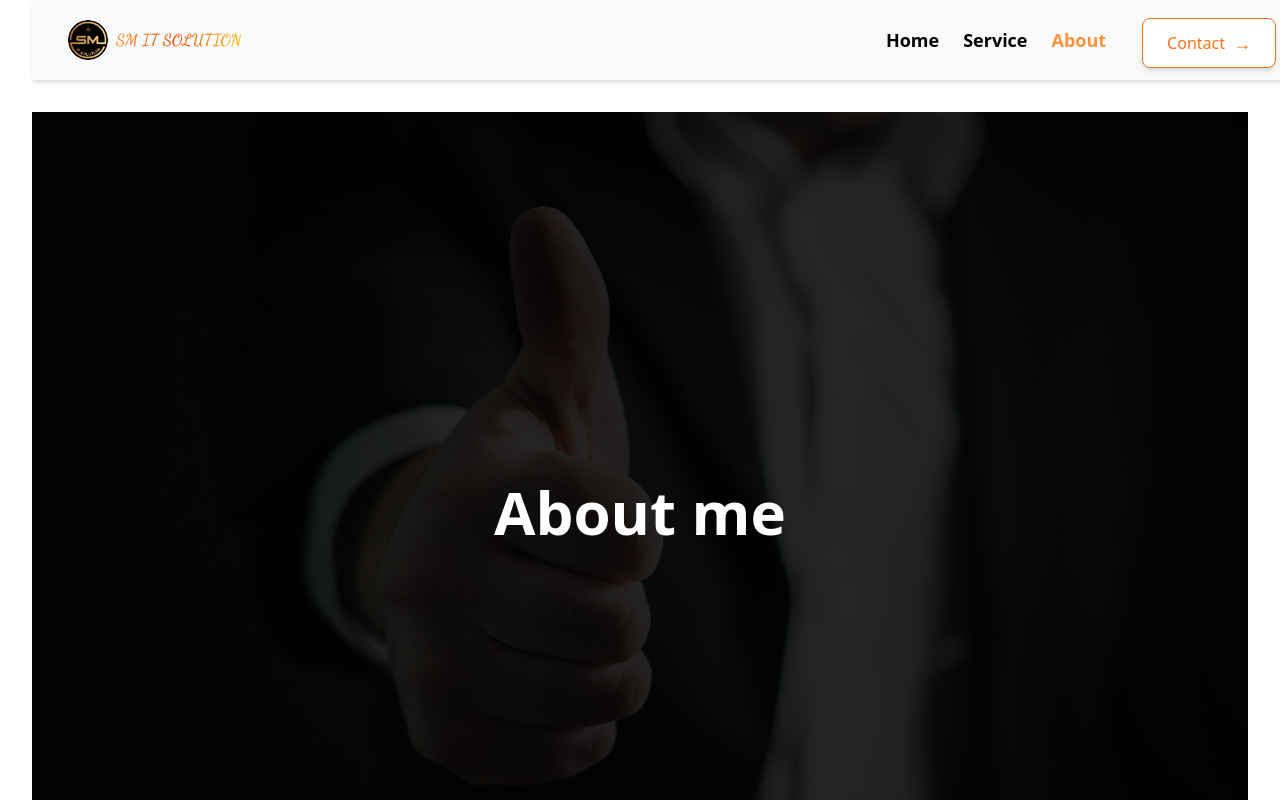
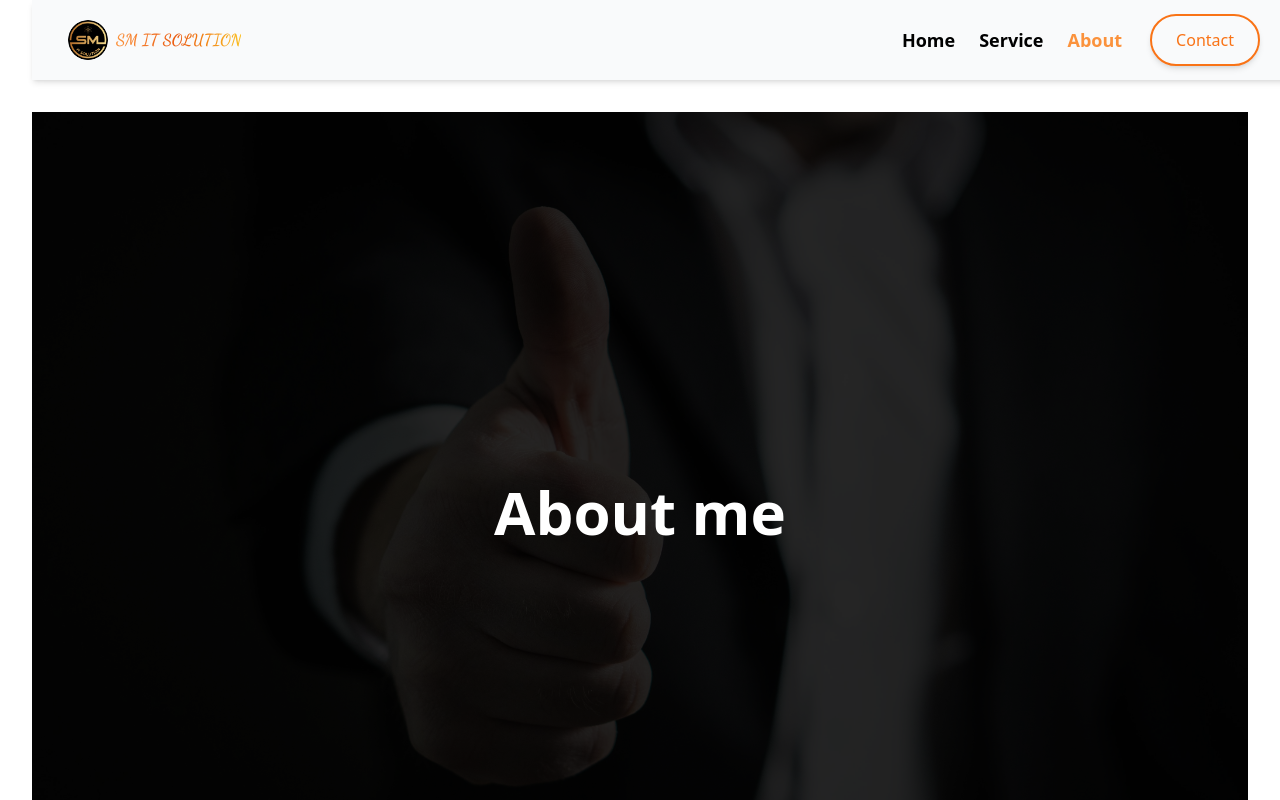
Before and after one commit to Mdsakib999/SMIT-2.0, a React (Vite) app: page /about in a window 1280 px wide. Shown: the top 800 px of the page. Built offline with nearby package versions, Linux system fonts and the light colour scheme; a web font is replaced by a local one.

Commit message:
add a btn

```diff
--- a/src/Components/HomeComponents/HomeFAQ.jsx
+++ b/src/Components/HomeComponents/HomeFAQ.jsx
@@ -19,13 +19,13 @@ const HomeFAQ = () => {
       <div className="mx-auto max-w-7xl px-4 sm:px-6 lg:px-8 ">
         <div className="mb-16">
           <SectionTitle title={"Your Queries, Our Priority"}
-        description={"Quick and Clear Answers to Help You Navigate Our Tech Services."}>
+            description={"Quick and Clear Answers to Help You Navigate Our Tech Services."}>
 
           </SectionTitle>
 
         </div>
 
-        <div className='flex items-center gap-6'>
+        <div className='flex flex-col md:flex-row  items-center gap-6'>
 
           <div className=' md:w-[40%] relative'>
             <img className='animate-pulse' src={img} alt="" />
--- a/src/Components/HomeComponents/ServiceSection.jsx
+++ b/src/Components/HomeComponents/ServiceSection.jsx
@@ -173,7 +173,18 @@ const ServiceSection = () => {
                         ))
                     }
                 </div>
-                <Link to={'/services'} className="flex items-center gap-2 justify-end mt-4">See more <FaArrowRightLong className="text-orange-400  mt-[0.20rem]" /></Link>
+
+                <Link to={'/services'} className="p-4 flex flex-col items-end justify-end">
+                    <div className="cursor-pointer">
+                        <button className="relative inline-flex items-center justify-center px-6 py-3 overflow-hidden font-medium text-orange-600 transition duration-300 ease-out border-2 border-orange-500 rounded-full shadow-md group">
+                            <span className="absolute inset-0 flex items-center justify-center w-full h-full text-white duration-300 -translate-x-full bg-orange-500 group-hover:translate-x-0 ease">
+                                <svg className="w-6 h-6" fill="none" stroke="currentColor" viewBox="0 0 24 24" xmlns="http://www.w3.org/2000/svg"><path strokeLinecap="round" strokeLinejoin="round" strokeWidth="2" d="M14 5l7 7m0 0l-7 7m7-7H3"></path></svg>
+                            </span>
+                            <span className="absolute flex items-center justify-center w-full h-full text-orange-500 transition-all duration-300 transform group-hover:translate-x-full ease">See more</span>
+                            <span className="relative invisible">See more</span>
+                        </button>
+                    </div>
+                </Link>
             </div>
         </div>
     );
--- a/src/Components/Shared/Navbar.jsx
+++ b/src/Components/Shared/Navbar.jsx
@@ -26,7 +26,7 @@ const Navbar = () => {
                 </Link>
 
                 {/* Desktop Navigation */}
-                <ul className='hidden md:flex'>
+                <ul className='hidden md:flex items-center'>
                     {navData?.map(item => (
 
                         <li key={item.id} className="relative group px-3 py-2">
@@ -73,12 +73,23 @@ const Navbar = () => {
 
 
                     ))}
-                    <Link
+                    {/* <Link
                         className="ms-6 -mb-[6px] rounded-lg flex justify-center items-center text-orange-500 px-6 py-2 border border-orange-500 bg-white shadow-md hover:bg-orange-500 hover:text-white transition-colors duration-300 ease-in-out transform hover:translate-y-[-2px] focus:outline-none"
                         to={`/contact`}
                     >
                         <span className="mr-2">Contact</span>
                         <span className="text-lg">→</span>
+                    </Link> */}
+                    <Link to={`/contact`} className="p-4 flex flex-col items-center justify-center">
+                        <div className="cursor-pointer">
+                            <button className="relative inline-flex items-center justify-center px-6 py-3 overflow-hidden font-medium text-orange-600 transition duration-300 ease-out border-2 border-orange-500 rounded-full shadow-md group">
+                                <span className="absolute inset-0 flex items-center justify-center w-full h-full text-white duration-300 -translate-x-full bg-orange-500 group-hover:translate-x-0 ease">
+                                    <svg className="w-6 h-6" fill="none" stroke="currentColor" viewBox="0 0 24 24" xmlns="http://www.w3.org/2000/svg"><path strokeLinecap="round" strokeLinejoin="round" strokeWidth="2" d="M14 5l7 7m0 0l-7 7m7-7H3"></path></svg>
+                                </span>
+                                <span className="absolute flex items-center justify-center w-full h-full text-orange-500 transition-all duration-300 transform group-hover:translate-x-full ease">Contact</span>
+                                <span className="relative invisible">Contact</span>
+                            </button>
+                        </div>
                     </Link>
 
 
@@ -154,12 +165,16 @@ const Navbar = () => {
 
                             </li>
                         ))}
-                        <Link
-                            className="lg:ms-6 lg:-mb-[6px] rounded-lg flex justify-center items-center text-orange-500 px-6 py-2 border border-orange-500 bg-white shadow-md hover:bg-orange-500 hover:text-white transition-colors duration-300 ease-in-out transform hover:translate-y-[-2px] focus:outline-none"
-                            to={`/contact`}
-                        >
-                            <span className="mr-2">Contact</span>
-                            <span className="text-lg">→</span>
+                        <Link onClick={() => setNav(!nav)} to={`/contact`} className="p-4 flex flex-col items-center justify-center">
+                            <div className="cursor-pointer">
+                                <button className="relative inline-flex items-center justify-center px-6 py-3 overflow-hidden font-medium text-orange-600 transition duration-300 ease-out border-2 border-orange-500 rounded-full shadow-md group">
+                                    <span className="absolute inset-0 flex items-center justify-center w-full h-full text-white duration-300 -translate-x-full bg-orange-500 group-hover:translate-x-0 ease">
+                                        <svg className="w-6 h-6" fill="none" stroke="currentColor" viewBox="0 0 24 24" xmlns="http://www.w3.org/2000/svg"><path strokeLinecap="round" strokeLinejoin="round" strokeWidth="2" d="M14 5l7 7m0 0l-7 7m7-7H3"></path></svg>
+                                    </span>
+                                    <span className="absolute flex items-center justify-center w-full h-full text-orange-500 transition-all duration-300 transform group-hover:translate-x-full ease">Contact</span>
+                                    <span className="relative invisible">Contact</span>
+                                </button>
+                            </div>
                         </Link>
                     </div>
                 </ul>
```
